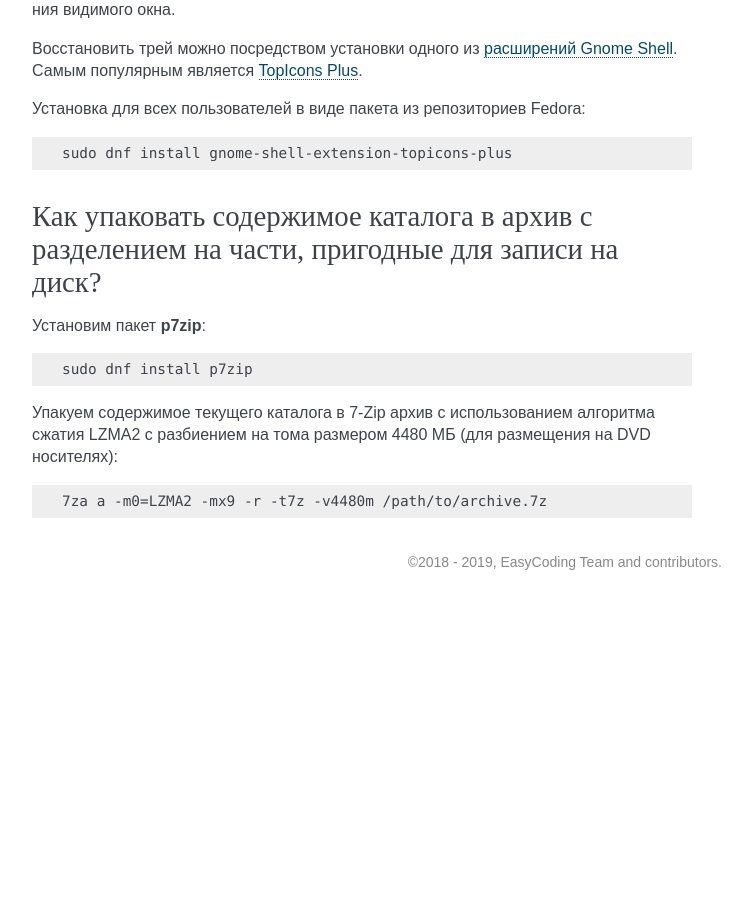
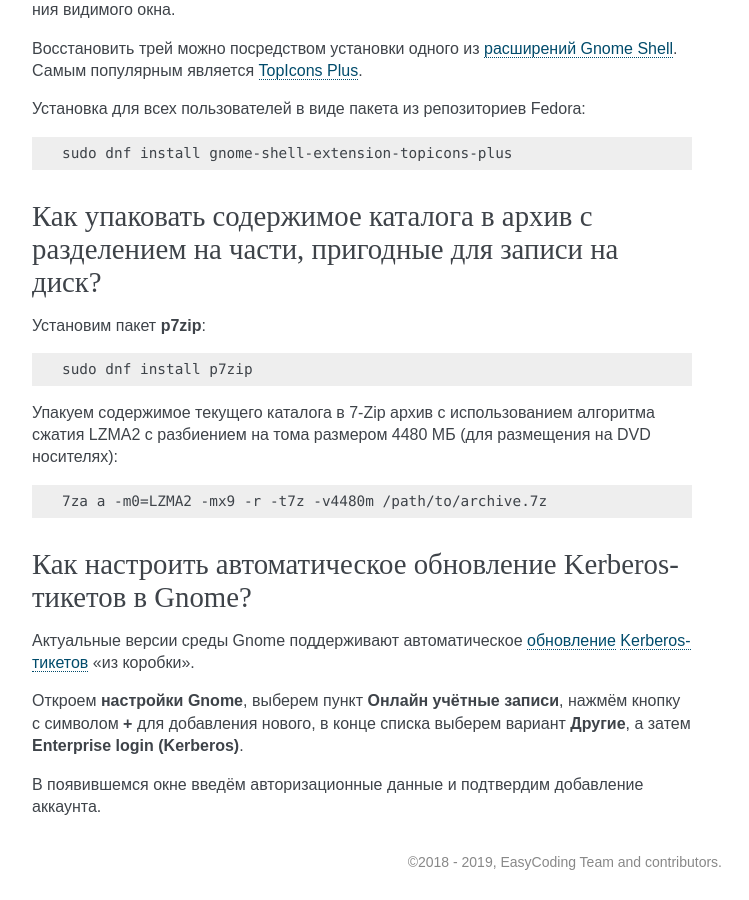
Before and after one commit to RussianFedora/FAQ, a Sphinx documentation site: the page built from source/using-applications.rst, in a window 1280 px wide and 900 px high, scrolled down 11276 px. Shown: the whole window, without its empty margins (388-1137 px from the left). Built offline with Sphinx 7.4.7, drawn with Linux system fonts in a browser that asks for light colours; before the commit the page ends 11876 px from its top, so only the background shows below that; some of the changed text lies outside the part shown.

Commit message:
Added question about using Gnome Online accounts to update Kerberos tickets.

```diff
--- a/source/administration.rst
+++ b/source/administration.rst
@@ -1074,10 +1074,10 @@ FUSE (file system in userspace) - это модуль ядра и набор у
 .. index:: kerberos, remote, login, authorization, renewal
 .. _kerberos-renew:
 
-Как пройти обновить Kerberos тикет?
-======================================
+Как обновить Kerberos-тикет?
+===============================
 
-В зависимости от настроек сервера полученный :ref:`Kerberos тикет <kerberos-auth>` обычно действует в течение 24 часов, затем даётся ещё от 24 до 48 часов для его обновления без необходимости прохождения повторной процедуры авторизации.
+В зависимости от настроек сервера полученный :ref:`Kerberos-тикет <kerberos-auth>` обычно действует в течение 24 часов, затем даётся ещё от 24 до 48 часов для его обновления без необходимости прохождения повторной процедуры авторизации.
 
 Проверим актуальность Kerberos тикетов:
 
--- a/source/using-applications.rst
+++ b/source/using-applications.rst
@@ -619,3 +619,15 @@ Zip-архивы, созданные штатными средствами ОС
 .. code-block:: text
 
     7za a -m0=LZMA2 -mx9 -r -t7z -v4480m /path/to/archive.7z
+
+.. index:: kerberos, remote, login, authorization, renewal, gnome
+.. _kerberos-gnome:
+
+Как настроить автоматическое обновление Kerberos-тикетов в Gnome?
+====================================================================
+
+Актуальные версии среды Gnome поддерживают автоматическое :ref:`обновление <kerberos-renew>` :ref:`Kerberos-тикетов <kerberos-auth>` "из коробки".
+
+Откроем **настройки Gnome**, выберем пункт **Онлайн учётные записи**, нажмём кнопку с символом **+** для добавления нового, в конце списка выберем вариант **Другие**, а затем **Enterprise login (Kerberos)**.
+
+В появившемся окне введём авторизационные данные и подтвердим добавление аккаунта.
```
